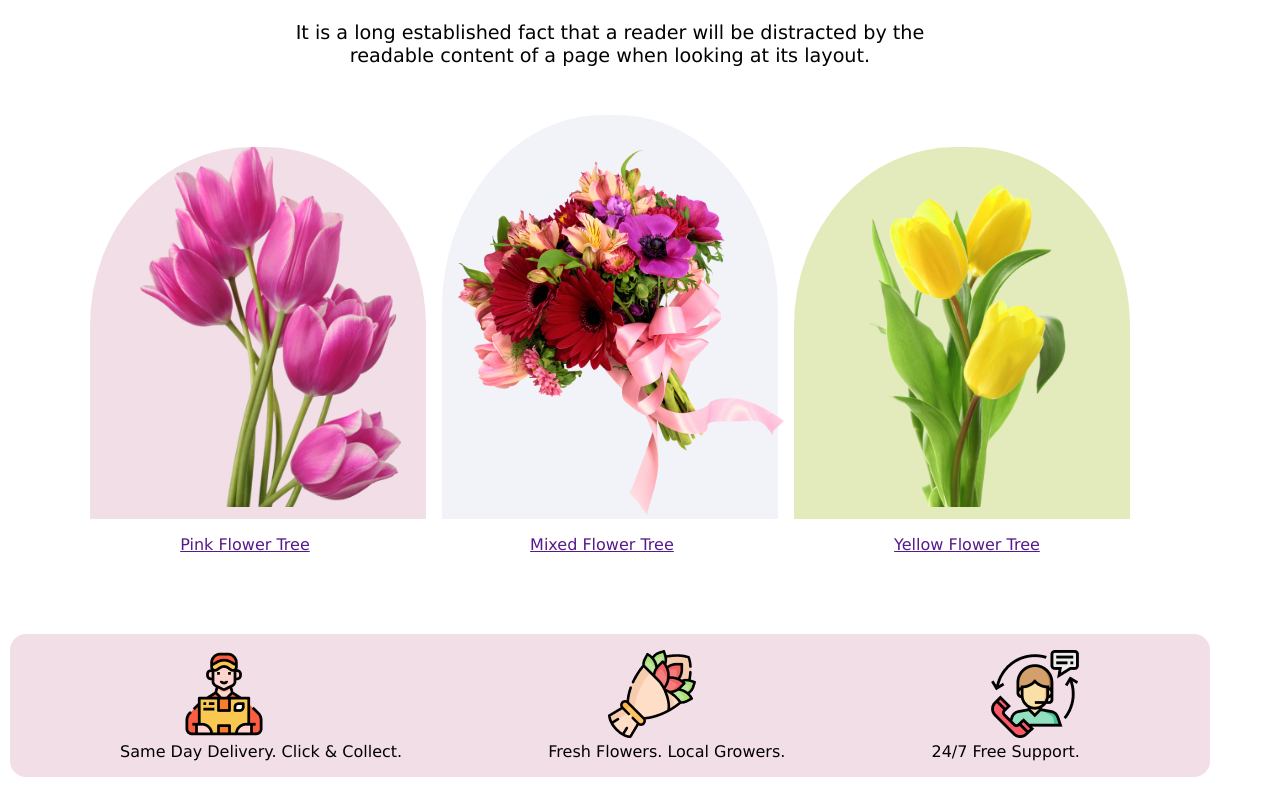
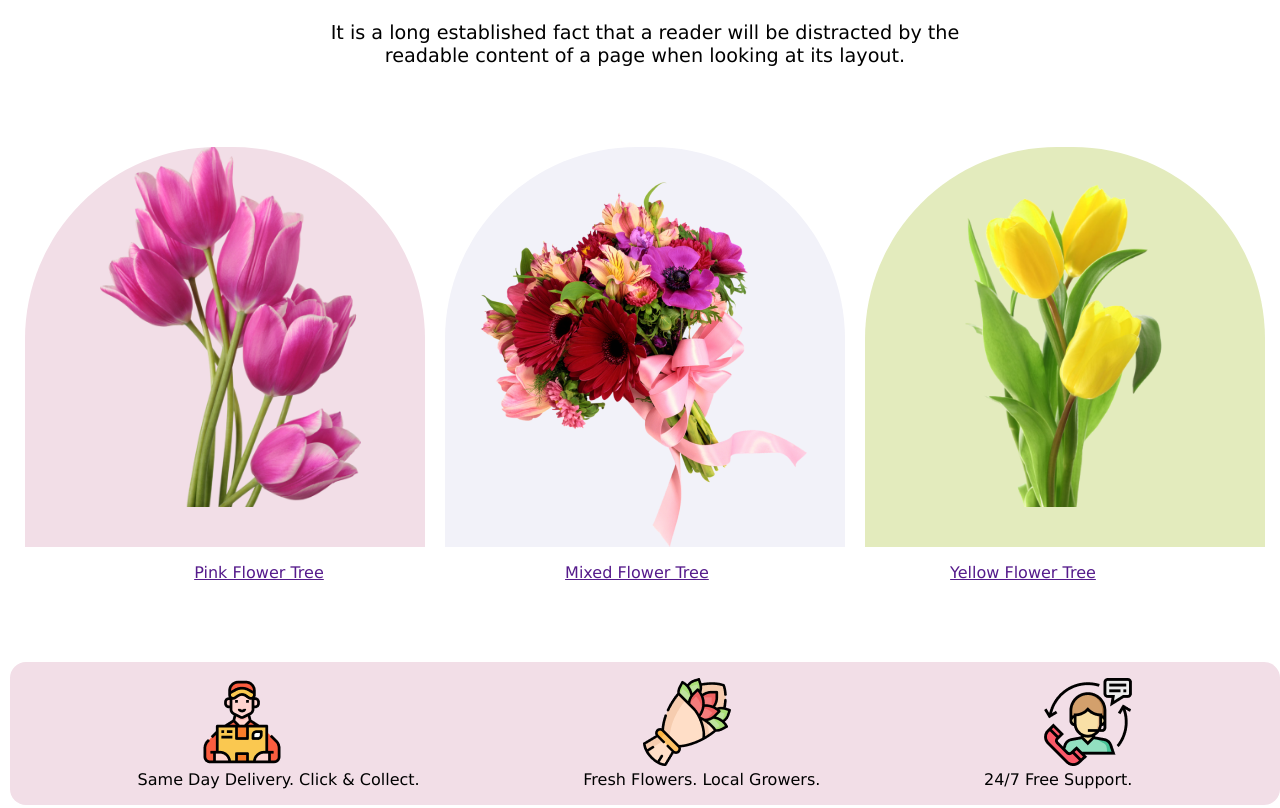
Before and after one commit to Josimud-stat/class-1st-project, a plain HTML site: page index.html in a window 1280 px wide. Shown: the part 776-1584 px from the top of the page. Drawn offline with Linux system fonts and the light colour scheme.

Commit message:
Update style.css with new contant

```diff
--- a/style .css
+++ b/style .css
@@ -5,7 +5,7 @@
   font-family: Verdana, Geneva, Tahoma, sans-serif;
 }
 body{
-  max-width: 1200px;
+  max-width: 1440px;
   margin-left: 10px;
 }
 header{
@@ -16,8 +16,8 @@ header{
 header nav{
   display: flex;
   align-items: center;
-  justify-content: space-around;
-
+  justify-content: space-between;
+  margin: 0 100px;
 }
 header h1{
   font-size: 2.6rem;
@@ -122,10 +122,11 @@ font-weight: bolder;
 }
 .three{
   height: 360px;
-  margin-left: 50px;
+  margin-left: 75px;
 }
 .three-mid{
   margin-top: 30px;
+  margin-left: 20px;
 }
 .extra-div{
   text-align: center;
@@ -135,24 +136,20 @@ font-weight: bolder;
   justify-content: space-around;
   margin-top: 1rem;
 }
-.first-img{
+.first-img, .second-img, .third-img{
   margin-top: 2rem;
   background: #F2dEE7;
   border-radius: 48% 48% 0% 0%;
-  width: 28%;
+  width: 400px;
+  height: 400px;
 }
 .second-img{
-  margin-top: 2rem;
-  margin: 0 1rem;
-  background-color: #F2F2F9;
-  border-radius: 48% 48% 0% 0%;
-  width: 28%;
+   background-color: #F2F2F9;
+   margin-left: 20px;
+   margin-right: 20px;
 }
 .third-img{
-  margin-top: 2rem;
   background-color: #E3EBBD;
-  border-radius: 48% 48% 0% 0%;
-  width: 28%;
 }
 .service-sec{
   display: flex;
@@ -193,10 +190,11 @@ font-weight: bolder;
   width: 65%;
   text-align: center;
   margin-top: 6rem;
+  margin-left: 6rem;
 }
 .flower1{
   width: 35%;
-
+  margin-left: 5rem;
 }
 .off{
   display: flex;
@@ -248,7 +246,8 @@ font-weight: bolder;
   display: grid;
   grid-template-columns: repeat(3,1fr);
   margin-bottom: 60px;
-  row-gap: 20px;
+  row-gap: 30px;
+  margin-left: 6rem;
 }
 .images .img6{
 
```
